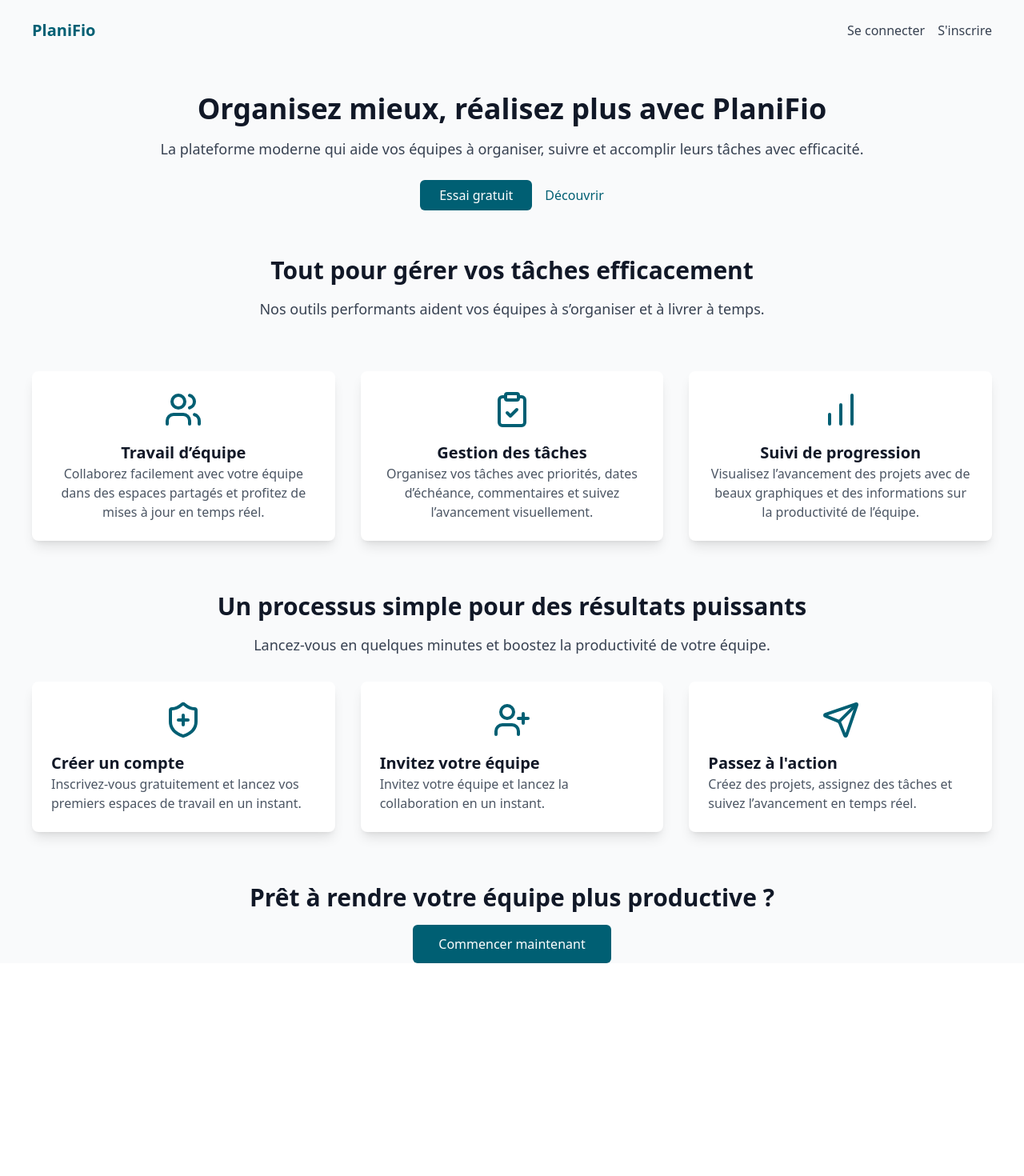
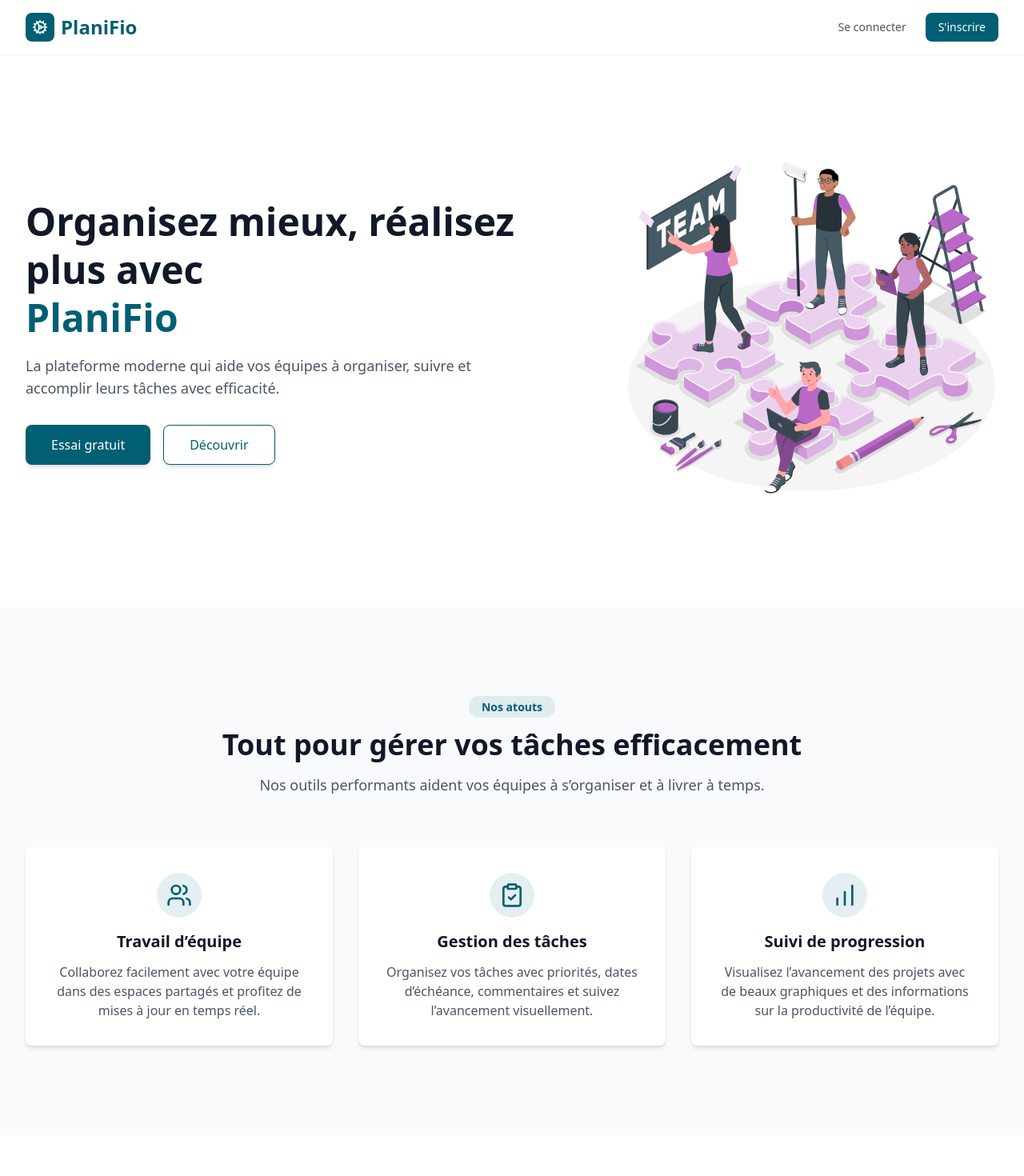
Before and after one commit to AntsoX-dev/Prototype, a React (Vite) app in the folder frontend/: page / in a window 1280 px wide. Shown: the top 1470 px of the page at 80% size. Before the commit the page ends 1204 px from the top, so only its background shows below. Built offline with nearby package versions, Linux system fonts and the light colour scheme.

Commit message:
Landing page refactored

```diff
--- a/frontend/src/components/LandingPage.tsx
+++ b/frontend/src/components/LandingPage.tsx
@@ -1,86 +1,198 @@
-import { Link } from 'react-router-dom';
-import { BarChart, Send, Users, UserPlus, ShieldPlus, ClipboardCheck } from 'lucide-react';
+import { Link } from "react-router-dom";
+import {
+  BarChart,
+  Send,
+  Users,
+  UserPlus,
+  ShieldPlus,
+  ClipboardCheck,
+  Cog,
+  ExternalLink,
+} from "lucide-react";
+
+interface FeatureCardProps {
+  icon: React.ElementType;
+  title: string;
+  description: string;
+}
+
+const FeatureCard = ({ icon: Icon, title, description }: FeatureCardProps) => (
+  <div className="flex flex-col items-center p-8 text-center bg-white shadow-md rounded-lg transition-all duration-300 hover:shadow-xl hover:-translate-y-1">
+    <div className="p-3 bg-[#005F73]/10 rounded-full">
+      <Icon className="h-8 w-8 text-[#005F73]" />
+    </div>
+    <h3 className="mt-4 font-semibold text-xl text-gray-900">{title}</h3>
+    <p className="text-gray-600 mt-3 text-base">{description}</p>
+  </div>
+);
 
 const LandingPage = () => {
   return (
-        <div className="min-h-screen bg-gray-50 flex flex-col items-center justify-start">
-
-            {/* Header Section */}
-            <header className="w-full py-6 flex justify-between items-center px-4 md:px-10 animate__animated animate__fadeIn">
-                <div className="text-xl font-semibold text-[#005F73]">PlaniFio</div>
-                <div className="space-x-4">
-                    <Link to="/signin" className="text-gray-700 hover:text-[#005F73]">Se connecter</Link>
-                    <Link to="/signup" className="text-gray-700 hover:text-[#005F73]">S'inscrire</Link>
+    <div className="min-h-screen bg-white text-gray-800">
+      <header className="w-full py-4 px-4 sm:px-6 lg:px-8 bg-white shadow-sm sticky top-0 z-50">
+        <div className="container mx-auto flex justify-between items-center">
+          <Link
+            to="/"
+            className="text-2xl font-bold text-[#005F73] flex items-center gap-2 group"
+          >
+            <div className="p-2 bg-[#005F73] text-white rounded-lg transition-transform duration-500 ">
+              <Cog
+                size={20}
+                className="group-hover:rotate-180 duration-1000 group-hover:scale-150"
+              />
+            </div>
+            PlaniFio
+          </Link>
+          <nav className="flex items-center gap-4 sm:gap-6">
+            <Link
+              to="/signin"
+              className="text-sm font-medium text-gray-600 hover:text-[#005F73] transition-colors"
+            >
+              Se connecter
+            </Link>
+            <Link
+              to="/signup"
+              className="px-4 py-2 text-sm font-medium text-white bg-[#005F73] rounded-lg shadow-sm hover:bg-[#005F73]/90 transition-all hover:shadow-md"
+            >
+              S'inscrire
+            </Link>
+          </nav>
         </div>
       </header>
 
-            {/* Main Section */}
-            <section className="text-center max-w-4xl mx-auto mt-10">
-                <h1 className="text-4xl font-bold text-gray-900 animate__animated animate__fadeIn">Organisez mieux, réalisez plus avec PlaniFio</h1>
-                <p className="mt-4 text-lg text-gray-700 animate__animated animate__fadeIn">La plateforme moderne qui aide vos équipes à organiser, suivre et accomplir leurs tâches avec efficacité.</p>
-
-                <div className="mt-8 space-x-4">
-                    <Link to="/signup" className="bg-[#005F73] text-white px-6 py-2 rounded-md hover:bg-[#005F73]/80 transition duration-300">Essai gratuit</Link>
-                    <Link to="/discover" className="text-[#005F73] hover:text-[#005F73]/80">Découvrir</Link>
+      <section className="w-full">
+        <div className="container mx-auto flex flex-col lg:flex-row items-center justify-between gap-12 px-4 sm:px-6 lg:px-8 py-20 md:py-28">
+          <div className="w-full lg:w-3/5 text-center lg:text-left">
+            <h1 className="text-3xl sm:text-4xl lg:text-5xl font-extrabold text-gray-900 !leading-tight">
+              Organisez mieux, réalisez plus avec
+              <br />
+              <span className="text-[#005F73]">PlaniFio</span>
+            </h1>
+            <p className="mt-4 text-base sm:text-lg text-gray-600 max-w-xl mx-auto lg:mx-0">
+              La plateforme moderne qui aide vos équipes à organiser, suivre et
+              accomplir leurs tâches avec efficacité.
+            </p>
+            <div className="mt-8 flex flex-wrap justify-center lg:justify-start gap-4">
+              <Link
+                to="/signup"
+                className="inline-flex items-center justify-center text-base font-medium text-white px-8 py-3 rounded-lg bg-[#005F73] shadow-md hover:bg-[#005F73]/90 transition-all duration-300 hover:-translate-y-0.5 hover:shadow-lg"
+              >
+                Essai gratuit
+              </Link>
+              <Link
+                to="/discover"
+                className="inline-flex items-center justify-center text-base font-medium text-[#005F73] px-8 py-3 rounded-lg border border-[#005F73] bg-white shadow-md hover:bg-gray-50 transition-all duration-300 hover:-translate-y-0.5 hover:shadow-lg"
+              >
+                Découvrir
+              </Link>
+            </div>
+          </div>
+          <div className="w-full lg:w-2/5 mt-10 lg:mt-0">
+            <img
+              src="/TeamWork.svg"
+              alt="Illustration d'une équipe travaillant ensemble"
+              className="w-full h-auto max-w-xs sm:max-w-sm md:max-w-md mx-auto lg:max-w-none"
+            />
+          </div>
         </div>
       </section>
 
-            {/* Tout pour gérer vos tâches efficacement */}
-            <section className="mt-16 px-4 md:px-10 text-center animate__animated animate__fadeIn">
-                <h2 className="text-3xl font-bold text-gray-900">Tout pour gérer vos tâches efficacement</h2>
-                <p className="text-lg text-gray-700 mt-4">Nos outils performants aident vos équipes à s’organiser et à livrer à temps.</p>
-            </section>
+      <section className="w-full bg-gray-50 py-20 lg:py-28">
+        <div className="container mx-auto px-4 sm:px-6 lg:px-8">
+          <div className="max-w-3xl mx-auto text-center">
+            <span className="px-4 py-1 text-sm font-semibold text-[#005F73] bg-[#005F73]/10 rounded-full">
+              Nos atouts
+            </span>
+            <h2 className="mt-4 text-2xl sm:text-3xl lg:text-4xl font-bold text-gray-900">
+              Tout pour gérer vos tâches efficacement
+            </h2>
+            <p className="mt-4 text-lg text-gray-600">
+              Nos outils performants aident vos équipes à s’organiser et à
+              livrer à temps.
+            </p>
+          </div>
 
-            {/* Features Section */}
-            <section className="mt-16 grid grid-cols-1 md:grid-cols-3 gap-8 px-4 md:px-10">
-                <div className="text-center p-6 bg-white shadow-lg rounded-lg transform transition-all hover:scale-105 hover:shadow-xl animate__animated animate__fadeIn animate__delay-1s">
-                    <Users className="mx-auto h-12 w-12 text-[#005F73] mb-4" />
-                    <h3 className="font-semibold text-xl text-gray-900">Travail d’équipe</h3>
-                    <p className="text-gray-600">Collaborez facilement avec votre équipe dans des espaces partagés et profitez de mises à jour en temps réel.</p>
+          <div className="mt-16 grid grid-cols-1 md:grid-cols-3 gap-8">
+            <FeatureCard
+              icon={Users}
+              title="Travail d’équipe"
+              description="Collaborez facilement avec votre équipe dans des espaces partagés et profitez de mises à jour en temps réel."
+            />
+            <FeatureCard
+              icon={ClipboardCheck}
+              title="Gestion des tâches"
+              description="Organisez vos tâches avec priorités, dates d’échéance, commentaires et suivez l’avancement visuellement."
+            />
+            <FeatureCard
+              icon={BarChart}
+              title="Suivi de progression"
+              description="Visualisez l’avancement des projets avec de beaux graphiques et des informations sur la productivité de l’équipe."
+            />
           </div>
-                <div className="text-center p-6 bg-white shadow-lg rounded-lg transform transition-all hover:scale-105 hover:shadow-xl animate__animated animate__fadeIn animate__delay-2s">
-                    <ClipboardCheck className="mx-auto h-12 w-12 text-[#005F73] mb-4" />
-                    <h3 className="font-semibold text-xl text-gray-900">Gestion des tâches</h3>
-                    <p className="text-gray-600">Organisez vos tâches avec priorités, dates d’échéance, commentaires et suivez l’avancement visuellement.</p>
-                </div>
-                <div className="text-center p-6 bg-white shadow-lg rounded-lg transform transition-all hover:scale-105 hover:shadow-xl animate__animated animate__fadeIn animate__delay-3s">
-                    <BarChart className="mx-auto h-12 w-12 text-[#005F73] mb-4" />
-                    <h3 className="font-semibold text-xl text-gray-900">Suivi de progression</h3>
-                    <p className="text-gray-600">Visualisez l’avancement des projets avec de beaux graphiques et des informations sur la productivité de l’équipe.</p>
         </div>
       </section>
 
-            {/* Un processus simple pour des résultats puissants */}
-            <section className="mt-16 px-4 md:px-10 text-center animate__animated animate__fadeIn">
-                <h2 className="text-3xl font-bold text-gray-900">Un processus simple pour des résultats puissants</h2>
-                <p className="text-lg text-gray-700 mt-4">Lancez-vous en quelques minutes et boostez la productivité de votre équipe.</p>
-            </section>
+      <section className="w-full bg-white py-20 lg:py-28">
+        <div className="container mx-auto px-4 sm:px-6 lg:px-8">
+          <div className="max-w-3xl mx-auto text-center">
+            <span className="px-4 py-1 text-sm font-semibold text-[#005F73] bg-[#005F73]/10 rounded-full">
+              Comment ça marche ?
+            </span>
+            <h2 className="mt-4 text-2xl sm:text-3xl lg:text-4xl font-bold text-gray-900">
+              Un processus simple pour des résultats puissants
+            </h2>
+            <p className="mt-4 text-lg text-gray-600">
+              Lancez-vous en quelques minutes et boostez la productivité de
+              votre équipe.
+            </p>
+          </div>
 
-            {/* Steps Section */}
-            <section className="grid grid-cols-1 md:grid-cols-3 gap-8 px-4 md:px-10 mt-8">
-                <div className="p-6 bg-white shadow-lg rounded-lg transform transition-all hover:scale-105 hover:shadow-xl animate__animated animate__fadeIn animate__delay-1s">
-                    <ShieldPlus className="mx-auto h-12 w-12 text-[#005F73] mb-4" />
-                    <h3 className="font-semibold text-xl text-gray-900">Créer un compte</h3>
-                    <p className="text-gray-600">Inscrivez-vous gratuitement et lancez vos premiers espaces de travail en un instant.</p>
+          <div className="mt-16 grid grid-cols-1 md:grid-cols-3 gap-8">
+            <FeatureCard
+              icon={ShieldPlus}
+              title="Créer un compte"
+              description="Inscrivez-vous gratuitement et lancez vos premiers espaces de travail en un instant."
+            />
+            <FeatureCard
+              icon={UserPlus}
+              title="Invitez votre équipe"
+              description="Invitez votre équipe et lancez la collaboration en un instant pour une synergie immédiate."
+            />
+            <FeatureCard
+              icon={Send}
+              title="Passez à l'action"
+              description="Créez des projets, assignez des tâches et suivez l’avancement en temps réel."
+            />
           </div>
-                <div className="p-6 bg-white shadow-lg rounded-lg transform transition-all hover:scale-105 hover:shadow-xl animate__animated animate__fadeIn animate__delay-2s">
-                    <UserPlus className="mx-auto h-12 w-12 text-[#005F73] mb-4" />
-                    <h3 className="font-semibold text-xl text-gray-900">Invitez votre équipe</h3>
-                    <p className="text-gray-600">Invitez votre équipe et lancez la collaboration en un instant.</p>
-                </div>
-                <div className="p-6 bg-white shadow-lg rounded-lg transform transition-all hover:scale-105 hover:shadow-xl animate__animated animate__fadeIn animate__delay-3s">
-                    <Send className="mx-auto h-12 w-12 text-[#005F73] mb-4" />
-                    <h3 className="font-semibold text-xl text-gray-900">Passez à l'action</h3>
-                    <p className="text-gray-600">Créez des projets, assignez des tâches et suivez l’avancement en temps réel.</p>
         </div>
       </section>
 
-            {/* Call to Action */}
-            <section className="mt-16 text-center">
-                <h2 className="text-3xl font-bold text-gray-900 animate__animated animate__fadeIn">Prêt à rendre votre équipe plus productive ?</h2>
-                <Link to="/signup" className="bg-[#005F73] text-white px-8 py-3 rounded-md mt-4 inline-block hover:bg-[#005F73]/80 transition duration-300">Commencer maintenant</Link>
+      <section className="w-full bg-[#005F73]">
+        <div className="container mx-auto flex flex-col items-center text-center px-4 sm:px-6 lg:px-8 py-20 lg:py-28">
+          <h2 className="text-2xl sm:text-3xl lg:text-4xl font-bold text-white">
+            Prêt à rendre votre équipe plus productive ?
+          </h2>
+          <p className="mt-4 text-lg text-white/90 max-w-xl">
+            Rejoignez des milliers d'équipes qui font confiance à PlaniFio pour
+            gérer leurs projets.
+          </p>
+          <Link
+            to="/signup"
+            className="mt-8 inline-flex items-center justify-center gap-2 text-base font-semibold text-[#005F73] bg-white px-8 py-3 rounded-lg shadow-lg transition-all duration-300 hover:scale-105 hover:shadow-xl"
+          >
+            Commencer maintenant
+            <ExternalLink size={18} />
+          </Link>
+        </div>
       </section>
 
+      <footer className="w-full bg-gray-100">
+        <div className="container mx-auto px-4 sm:px-6 lg:px-8 py-8 text-center">
+          <p className="text-sm text-gray-500">
+            &copy; {new Date().getFullYear()} PlaniFio. Tous droits réservés.
+          </p>
+        </div>
+      </footer>
     </div>
   );
 };
```
Also changed, not shown: frontend/src/index.css (+27 -0 lines), frontend/public/TeamWork.svg (renamed from frontend/public/Team work-amico.svg). Lines whose indentation alone changed are shown as unchanged.
